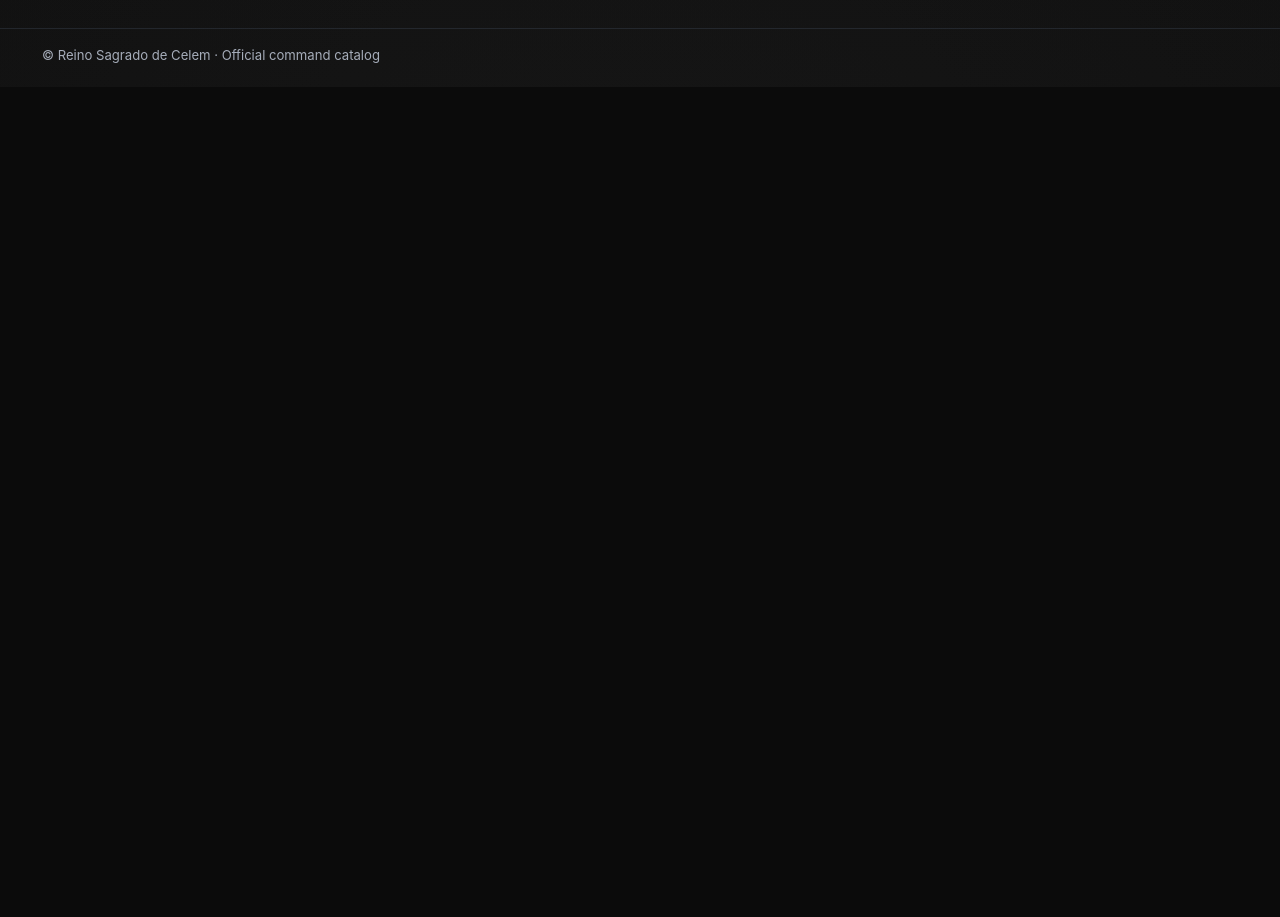
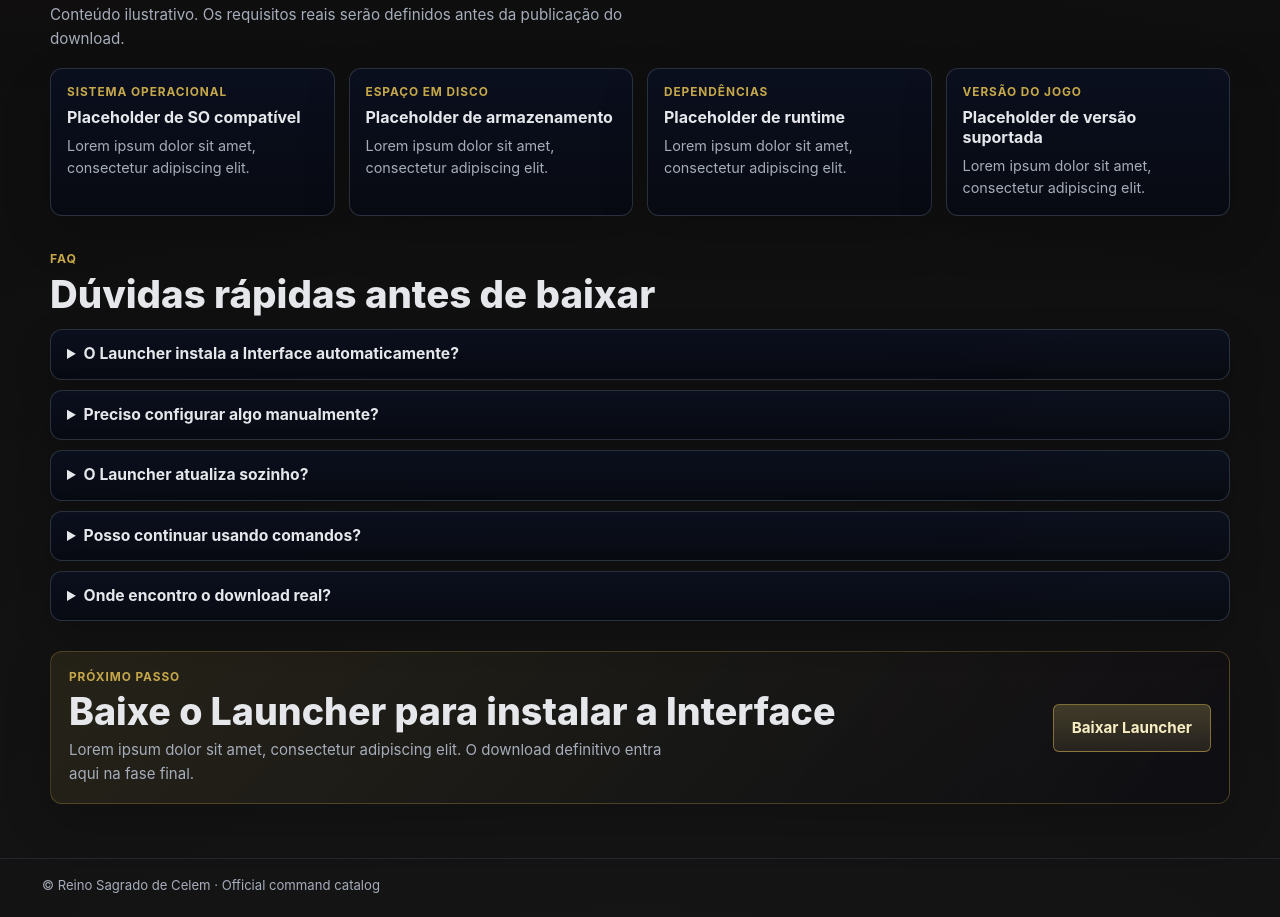
Before and after one commit to LuanTrindade95/CelemSite, an Angular app: page /launcher in a window 1280 px wide. Shown: the part 1640-2557 px from the top of the page. Before the commit the page ends 1727 px from the top, so only its background shows below. Built offline with nearby package versions, Linux system fonts and the light colour scheme; no server answers.

Commit message:
feat(launcher): requisitos, FAQ acessivel e CTA final (launcher/L4)
Refs: docs/celem/pages/launcher.md

Phase: Launcher L4

```diff
--- a/src/app/features/launcher/launcher.component.html
+++ b/src/app/features/launcher/launcher.component.html
@@ -95,14 +95,102 @@
   </celem-section>
 
   <celem-section>
-    <!-- REQUISITOS -->
+    <div class="launcher-requirements">
+      <celem-section-header
+        eyebrow="Requisitos mínimos"
+        title="Base técnica placeholder para preparar o Launcher"
+        subtitle="Conteúdo ilustrativo. Os requisitos reais serão definidos antes da publicação do download." />
+
+      <div class="launcher-requirements__grid" aria-label="Requisitos mínimos placeholder">
+        <celem-card>
+          <div class="launcher-requirement">
+            <span>Sistema operacional</span>
+            <strong>Placeholder de SO compatível</strong>
+            <p>Lorem ipsum dolor sit amet, consectetur adipiscing elit.</p>
+          </div>
+        </celem-card>
+
+        <celem-card>
+          <div class="launcher-requirement">
+            <span>Espaço em disco</span>
+            <strong>Placeholder de armazenamento</strong>
+            <p>Lorem ipsum dolor sit amet, consectetur adipiscing elit.</p>
+          </div>
+        </celem-card>
+
+        <celem-card>
+          <div class="launcher-requirement">
+            <span>Dependências</span>
+            <strong>Placeholder de runtime</strong>
+            <p>Lorem ipsum dolor sit amet, consectetur adipiscing elit.</p>
+          </div>
+        </celem-card>
+
+        <celem-card>
+          <div class="launcher-requirement">
+            <span>Versão do jogo</span>
+            <strong>Placeholder de versão suportada</strong>
+            <p>Lorem ipsum dolor sit amet, consectetur adipiscing elit.</p>
+          </div>
+        </celem-card>
+      </div>
+    </div>
   </celem-section>
 
   <celem-section>
-    <!-- FAQ -->
+    <div class="launcher-faq">
+      <celem-section-header
+        eyebrow="FAQ"
+        title="Dúvidas rápidas antes de baixar" />
+
+      <div class="launcher-faq__list">
+        <details>
+          <summary (keydown.enter)="toggleFaq($event)" (keydown.space)="toggleFaq($event)">
+            O Launcher instala a Interface automaticamente?
+          </summary>
+          <p>Lorem ipsum dolor sit amet, consectetur adipiscing elit. Esta resposta é placeholder.</p>
+        </details>
+
+        <details>
+          <summary (keydown.enter)="toggleFaq($event)" (keydown.space)="toggleFaq($event)">
+            Preciso configurar algo manualmente?
+          </summary>
+          <p>Lorem ipsum dolor sit amet, consectetur adipiscing elit. Esta resposta é placeholder.</p>
+        </details>
+
+        <details>
+          <summary (keydown.enter)="toggleFaq($event)" (keydown.space)="toggleFaq($event)">
+            O Launcher atualiza sozinho?
+          </summary>
+          <p>Lorem ipsum dolor sit amet, consectetur adipiscing elit. Esta resposta é placeholder.</p>
+        </details>
+
+        <details>
+          <summary (keydown.enter)="toggleFaq($event)" (keydown.space)="toggleFaq($event)">
+            Posso continuar usando comandos?
+          </summary>
+          <p>Lorem ipsum dolor sit amet, consectetur adipiscing elit. Esta resposta é placeholder.</p>
+        </details>
+
+        <details>
+          <summary (keydown.enter)="toggleFaq($event)" (keydown.space)="toggleFaq($event)">
+            Onde encontro o download real?
+          </summary>
+          <p>Lorem ipsum dolor sit amet, consectetur adipiscing elit. O link definitivo será preenchido depois.</p>
+        </details>
+      </div>
+    </div>
   </celem-section>
 
-  <celem-section>
-    <!-- CTA FINAL -->
+  <celem-section tone="subtle">
+    <div class="launcher-final-cta">
+      <div>
+        <p class="launcher-final-cta__eyebrow">Próximo passo</p>
+        <h2>Baixe o Launcher para instalar a Interface</h2>
+        <p>Lorem ipsum dolor sit amet, consectetur adipiscing elit. O download definitivo entra aqui na fase final.</p>
+      </div>
+
+      <celem-button variant="primary" size="lg" href="#launcher-download-placeholder">Baixar Launcher</celem-button>
+    </div>
   </celem-section>
 </div>
--- a/src/app/features/launcher/launcher.component.scss
+++ b/src/app/features/launcher/launcher.component.scss
@@ -76,7 +76,9 @@ h1 {
 }
 
 .launcher-steps,
-.launcher-screenshots {
+.launcher-screenshots,
+.launcher-requirements,
+.launcher-faq {
   display: grid;
   gap: 16px;
 }
@@ -117,6 +119,139 @@ h1 {
   gap: 14px;
 }
 
+.launcher-requirements__grid {
+  display: grid;
+  grid-template-columns: repeat(4, minmax(0, 1fr));
+  gap: 14px;
+}
+
+.launcher-requirement {
+  display: grid;
+  gap: 8px;
+  min-width: 0;
+}
+
+.launcher-requirement span {
+  color: var(--celem-gold);
+  font-size: 0.74rem;
+  font-weight: 700;
+  letter-spacing: 0.08em;
+  line-height: 1.2;
+  text-transform: uppercase;
+}
+
+.launcher-requirement strong {
+  color: var(--celem-text);
+  font-size: 1rem;
+  line-height: 1.25;
+}
+
+.launcher-requirement p {
+  margin: 0;
+  color: var(--celem-muted);
+  font-size: 0.9rem;
+  line-height: 1.55;
+}
+
+.launcher-faq__list {
+  display: grid;
+  gap: 10px;
+}
+
+.launcher-faq details {
+  border: 1px solid rgba(67, 76, 91, 0.58);
+  border-radius: var(--celem-radius-md);
+  background:
+    linear-gradient(180deg, #0b1020e8, #070a12e0),
+    radial-gradient(circle at top right, rgba(200, 164, 93, 0.05), transparent 38%);
+  box-shadow: 0 14px 36px rgba(0, 0, 0, 0.2);
+  transition:
+    border-color 160ms ease,
+    box-shadow 160ms ease,
+    transform 160ms ease;
+}
+
+.launcher-faq details:hover,
+.launcher-faq details:focus-within {
+  border-color: rgba(107, 121, 144, 0.7);
+  box-shadow: 0 16px 42px rgba(0, 0, 0, 0.24);
+  transform: translateY(-1px);
+}
+
+.launcher-faq summary {
+  cursor: pointer;
+  padding: 14px 16px;
+  color: var(--celem-text);
+  font-size: 0.98rem;
+  font-weight: 700;
+  line-height: 1.3;
+  outline: none;
+}
+
+.launcher-faq summary:focus-visible {
+  border-radius: var(--celem-radius-sm);
+  outline: 2px solid var(--celem-focus);
+  outline-offset: 3px;
+}
+
+.launcher-faq details p {
+  margin: 0;
+  padding: 0 16px 16px;
+  color: var(--celem-muted);
+  font-size: 0.9rem;
+  line-height: 1.55;
+}
+
+.launcher-final-cta {
+  display: grid;
+  grid-template-columns: minmax(0, 1fr) auto;
+  gap: 16px;
+  align-items: center;
+  padding: 18px;
+  border: 1px solid rgba(198, 168, 74, 0.28);
+  border-radius: var(--celem-radius-md);
+  background:
+    linear-gradient(135deg, rgba(198, 168, 74, 0.11), rgba(8, 11, 18, 0.7)),
+    radial-gradient(circle at top right, rgba(172, 49, 49, 0.08), transparent 42%);
+  box-shadow: 0 18px 48px rgba(0, 0, 0, 0.18);
+}
+
+.launcher-final-cta > div {
+  display: grid;
+  gap: 8px;
+  min-width: 0;
+}
+
+.launcher-final-cta__eyebrow,
+.launcher-final-cta h2,
+.launcher-final-cta p {
+  margin: 0;
+}
+
+.launcher-final-cta__eyebrow {
+  color: var(--celem-gold);
+  font-size: 0.74rem;
+  font-weight: 700;
+  letter-spacing: 0.08em;
+  line-height: 1.2;
+  text-transform: uppercase;
+}
+
+.launcher-final-cta h2 {
+  color: var(--celem-text);
+  font-size: clamp(1.55rem, 3vw, 2.35rem);
+  font-weight: 800;
+  letter-spacing: 0;
+  line-height: 1;
+}
+
+.launcher-final-cta p:not(.launcher-final-cta__eyebrow) {
+  max-width: 66ch;
+  color: var(--celem-muted);
+  font-size: 0.94rem;
+  line-height: 1.55;
+}
+
 @media (max-width: 920px) {
   .launcher-hero {
     grid-template-columns: 1fr;
@@ -132,8 +267,14 @@ h1 {
   }
 
   .launcher-steps__grid,
-  .launcher-screenshots__grid {
+  .launcher-screenshots__grid,
+  .launcher-requirements__grid {
     grid-template-columns: repeat(2, minmax(0, 1fr));
+  }
+
+  .launcher-final-cta {
+    grid-template-columns: 1fr;
+    align-items: start;
   }
 }
 
@@ -162,7 +303,16 @@ h1 {
   }
 
   .launcher-steps__grid,
-  .launcher-screenshots__grid {
+  .launcher-screenshots__grid,
+  .launcher-requirements__grid {
     grid-template-columns: 1fr;
   }
+
+  .launcher-final-cta {
+    padding: 16px;
+  }
+
+  .launcher-final-cta celem-button {
+    width: 100%;
+  }
 }
--- a/src/app/features/launcher/launcher.component.ts
+++ b/src/app/features/launcher/launcher.component.ts
@@ -22,4 +22,20 @@ import { CelemSectionHeaderComponent } from '../../shared/components/celem-secti
   templateUrl: './launcher.component.html',
   styleUrl: './launcher.component.scss',
 })
-export class LauncherComponent {}
+export class LauncherComponent {
+  protected toggleFaq(event: Event): void {
+    event.preventDefault();
+
+    const summary = event.currentTarget;
+    if (!(summary instanceof HTMLElement)) {
+      return;
+    }
+
+    const details = summary.closest('details');
+    if (!details) {
+      return;
+    }
+
+    details.open = !details.open;
+  }
+}
```
Also changed, not shown: 1 other file (tests, documents, lock files or other folders).
